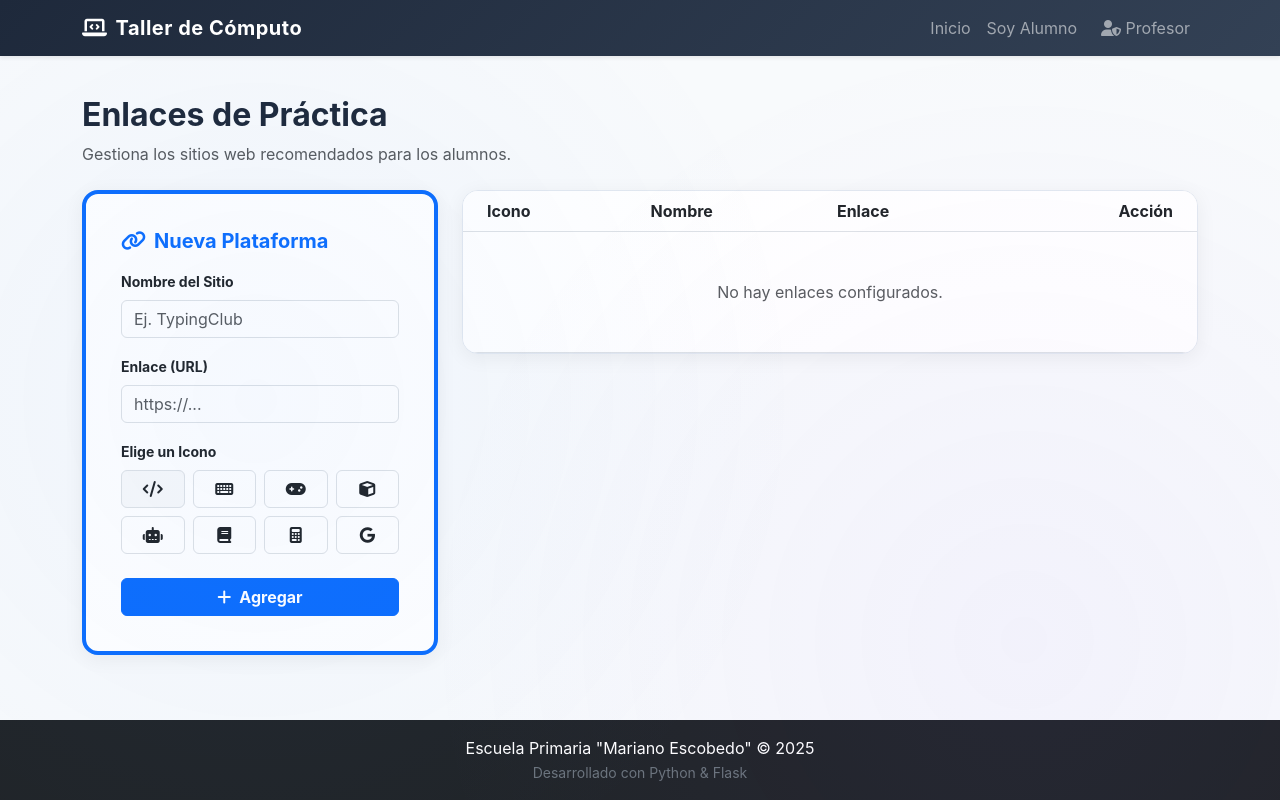
After one commit to vicmvg/taller-computoV2, a Flask app: page /admin/plataformas in a window 1280 px wide. The commit adds this page. Run offline with Flask 3, Linux system fonts and the light colour scheme; the visitor is signed in with stand-in values (Sample User, id 1).

Commit message:
plataformas

```diff
--- a/app.py
+++ b/app.py
@@ -122,6 +122,13 @@ class Horario(db.Model):
     grados = db.Column(db.String(50))  # Ej: "1° y 2°"
     hora = db.Column(db.String(50))    # Ej: "08:00 - 10:00 AM"
 
+# --- NUEVO MODELO PARA PLATAFORMAS ---
+class Plataforma(db.Model):
+    id = db.Column(db.Integer, primary_key=True)
+    nombre = db.Column(db.String(50))
+    url = db.Column(db.String(500))
+    icono = db.Column(db.String(50)) # Guardaremos la clase de FontAwesome (ej: 'fa-code')
+
 # --- FUNCIONES AUXILIARES (HELPER FUNCTIONS) ---
 
 def guardar_archivo(archivo):
@@ -183,10 +190,10 @@ def index():
     # Opcional: Podríamos ordenarlos por ID para que salgan en el orden que los agregaste
     horarios = Horario.query.all()
 
-    # 3. Obtener Grados para el menú (si lo usas)
-    # ... tu lógica existente ...
+    # 3. Obtener Plataformas
+    plataformas = Plataforma.query.all()
 
-    return render_template('index.html', anuncios=anuncios, horarios=horarios)
+    return render_template('index.html', anuncios=anuncios, horarios=horarios, plataformas=plataformas)
 
 # --- RUTAS DE AUTENTICACIÓN (LOGIN PROFESOR) ---
 
@@ -753,6 +760,42 @@ def eliminar_horario(id):
     flash('Horario eliminado.', 'warning')
     return redirect(url_for('gestionar_horarios'))
 
+# --- GESTIÓN DE PLATAFORMAS ---
+
+@app.route('/admin/plataformas')
+def gestionar_plataformas():
+    if 'user' not in session or session.get('tipo_usuario') != 'profesor':
+        return redirect(url_for('login'))
+
+    plataformas = Plataforma.query.all()
+    return render_template('admin/plataformas.html', plataformas=plataformas)
+
+@app.route('/admin/plataformas/agregar', methods=['POST'])
+def agregar_plataforma():
+    if 'user' not in session:
+        return redirect(url_for('login'))
+
+    nueva = Plataforma(
+        nombre=request.form['nombre'],
+        url=request.form['url'],
+        icono=request.form['icono']
+    )
+    db.session.add(nueva)
+    db.session.commit()
+    flash('Plataforma agregada.', 'success')
+    return redirect(url_for('gestionar_plataformas'))
+
+@app.route('/admin/plataformas/eliminar/<int:id>')
+def eliminar_plataforma(id):
+    if 'user' not in session:
+        return redirect(url_for('login'))
+
+    p = Plataforma.query.get_or_404(id)
+    db.session.delete(p)
+    db.session.commit()
+    flash('Plataforma eliminada.', 'warning')
+    return redirect(url_for('gestionar_plataformas'))
+
 # --- RUTA PARA SERVIR ARCHIVOS LOCALES (IMPORTANTE) ---
 # Esta ruta permite ver las imágenes si están guardadas en tu PC
 @app.route('/uploads/<filename>')
--- /dev/null
+++ b/templates/admin/plataformas.html
@@ -0,0 +1,107 @@
+{% extends 'base.html' %}
+
+{% block content %}
+<div class="container py-4">
+    <div class="mb-4">
+        <h2 class="fw-bold" style="color: #1e293b;">Enlaces de Práctica</h2>
+        <p class="text-muted">Gestiona los sitios web recomendados para los alumnos.</p>
+    </div>
+
+    <div class="row g-4">
+        <div class="col-md-4">
+            <div class="glass-card border-top border-4 border-primary">
+                <h5 class="fw-bold mb-3 text-primary"><i class="fas fa-link me-2"></i>Nueva Plataforma</h5>
+
+                <form action="{{ url_for('agregar_plataforma') }}" method="POST">
+                    <div class="mb-3">
+                        <label class="form-label fw-bold small">Nombre del Sitio</label>
+                        <input type="text" class="form-control" name="nombre" placeholder="Ej. TypingClub" required>
+                    </div>
+
+                    <div class="mb-3">
+                        <label class="form-label fw-bold small">Enlace (URL)</label>
+                        <input type="url" class="form-control" name="url" placeholder="https://..." required>
+                    </div>
+
+                    <div class="mb-4">
+                        <label class="form-label fw-bold small">Elige un Icono</label>
+                        <div class="row g-2 text-center">
+                            <div class="col-3">
+                                <input type="radio" class="btn-check" name="icono" id="icon1" value="fas fa-code" checked>
+                                <label class="btn btn-outline-light text-dark border w-100" for="icon1"><i class="fas fa-code"></i></label>
+                            </div>
+                            <div class="col-3">
+                                <input type="radio" class="btn-check" name="icono" id="icon2" value="fas fa-keyboard">
+                                <label class="btn btn-outline-light text-dark border w-100" for="icon2"><i class="fas fa-keyboard"></i></label>
+                            </div>
+                            <div class="col-3">
+                                <input type="radio" class="btn-check" name="icono" id="icon3" value="fas fa-gamepad">
+                                <label class="btn btn-outline-light text-dark border w-100" for="icon3"><i class="fas fa-gamepad"></i></label>
+                            </div>
+                            <div class="col-3">
+                                <input type="radio" class="btn-check" name="icono" id="icon4" value="fas fa-cube">
+                                <label class="btn btn-outline-light text-dark border w-100" for="icon4"><i class="fas fa-cube"></i></label>
+                            </div>
+                            <div class="col-3">
+                                <input type="radio" class="btn-check" name="icono" id="icon5" value="fas fa-robot">
+                                <label class="btn btn-outline-light text-dark border w-100" for="icon5"><i class="fas fa-robot"></i></label>
+                            </div>
+                            <div class="col-3">
+                                <input type="radio" class="btn-check" name="icono" id="icon6" value="fas fa-book">
+                                <label class="btn btn-outline-light text-dark border w-100" for="icon6"><i class="fas fa-book"></i></label>
+                            </div>
+                            <div class="col-3">
+                                <input type="radio" class="btn-check" name="icono" id="icon7" value="fas fa-calculator">
+                                <label class="btn btn-outline-light text-dark border w-100" for="icon7"><i class="fas fa-calculator"></i></label>
+                            </div>
+                            <div class="col-3">
+                                <input type="radio" class="btn-check" name="icono" id="icon8" value="fab fa-google">
+                                <label class="btn btn-outline-light text-dark border w-100" for="icon8"><i class="fab fa-google"></i></label>
+                            </div>
+                        </div>
+                    </div>
+
+                    <button type="submit" class="btn btn-primary w-100 fw-bold">
+                        <i class="fas fa-plus me-2"></i>Agregar
+                    </button>
+                </form>
+            </div>
+        </div>
+
+        <div class="col-md-8">
+            <div class="glass-card p-0 overflow-hidden">
+                <table class="table table-hover mb-0 align-middle">
+                    <thead class="bg-light">
+                        <tr>
+                            <th class="ps-4">Icono</th>
+                            <th>Nombre</th>
+                            <th>Enlace</th>
+                            <th class="text-end pe-4">Acción</th>
+                        </tr>
+                    </thead>
+                    <tbody>
+                        {% for p in plataformas %}
+                        <tr>
+                            <td class="ps-4"><i class="{{ p.icono }} fa-lg text-primary"></i></td>
+                            <td class="fw-bold">{{ p.nombre }}</td>
+                            <td><a href="{{ p.url }}" target="_blank" class="small text-muted">{{ p.url }}</a></td>
+                            <td class="text-end pe-4">
+                                <a href="{{ url_for('eliminar_plataforma', id=p.id) }}" class="btn btn-sm btn-outline-danger border-0">
+                                    <i class="fas fa-trash-alt"></i>
+                                </a>
+                            </td>
+                        </tr>
+                        {% else %}
+                        <tr>
+                            <td colspan="4" class="text-center py-5 text-muted">
+                                No hay enlaces configurados.
+                            </td>
+                        </tr>
+                        {% endfor %}
+                    </tbody>
+                </table>
+            </div>
+        </div>
+    </div>
+</div>
+{% endblock %}
```
Also changed, not shown: templates/admin/dashboard.html (+9 -0 lines), templates/index.html (+11 -12 lines).
